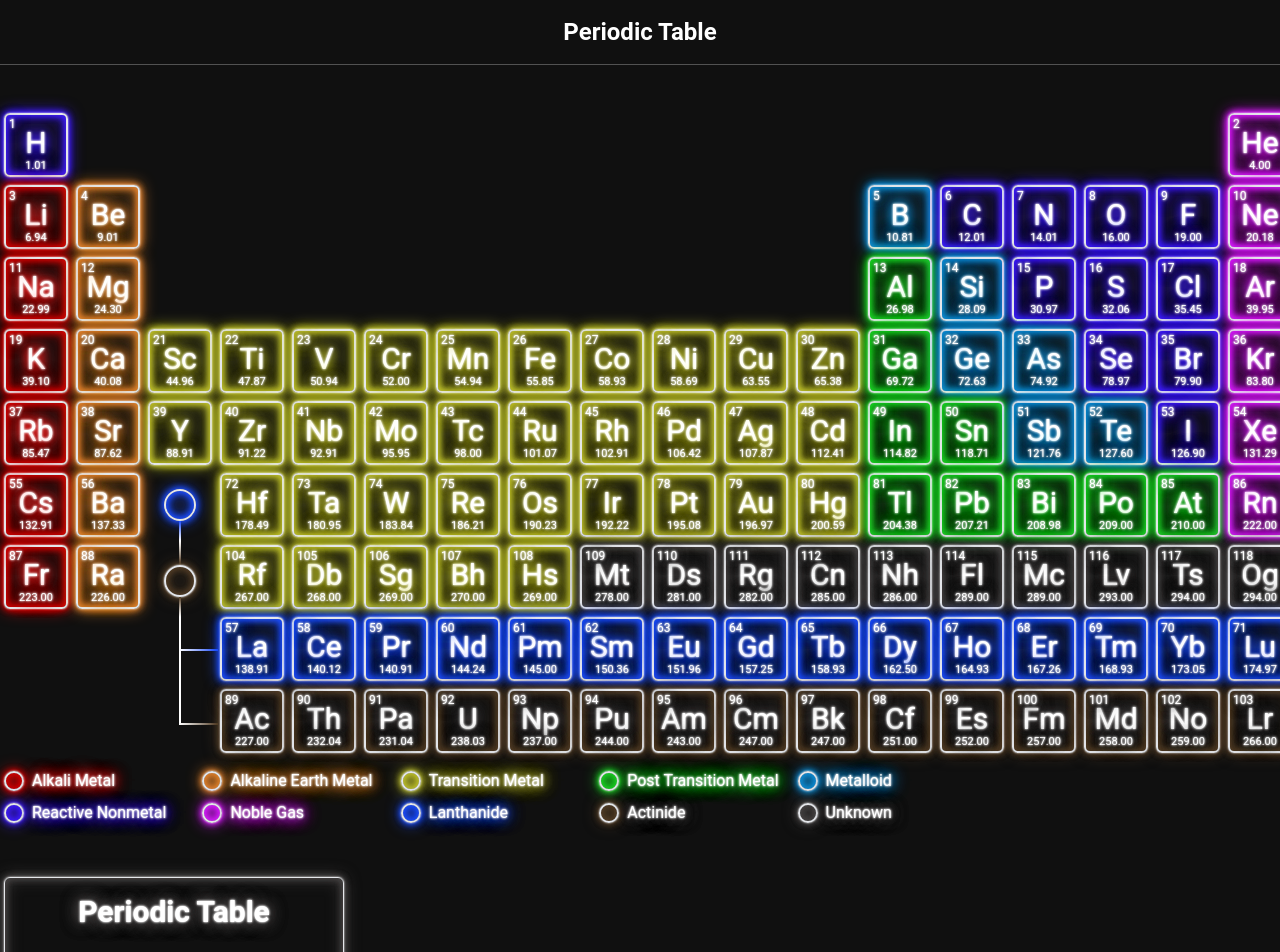
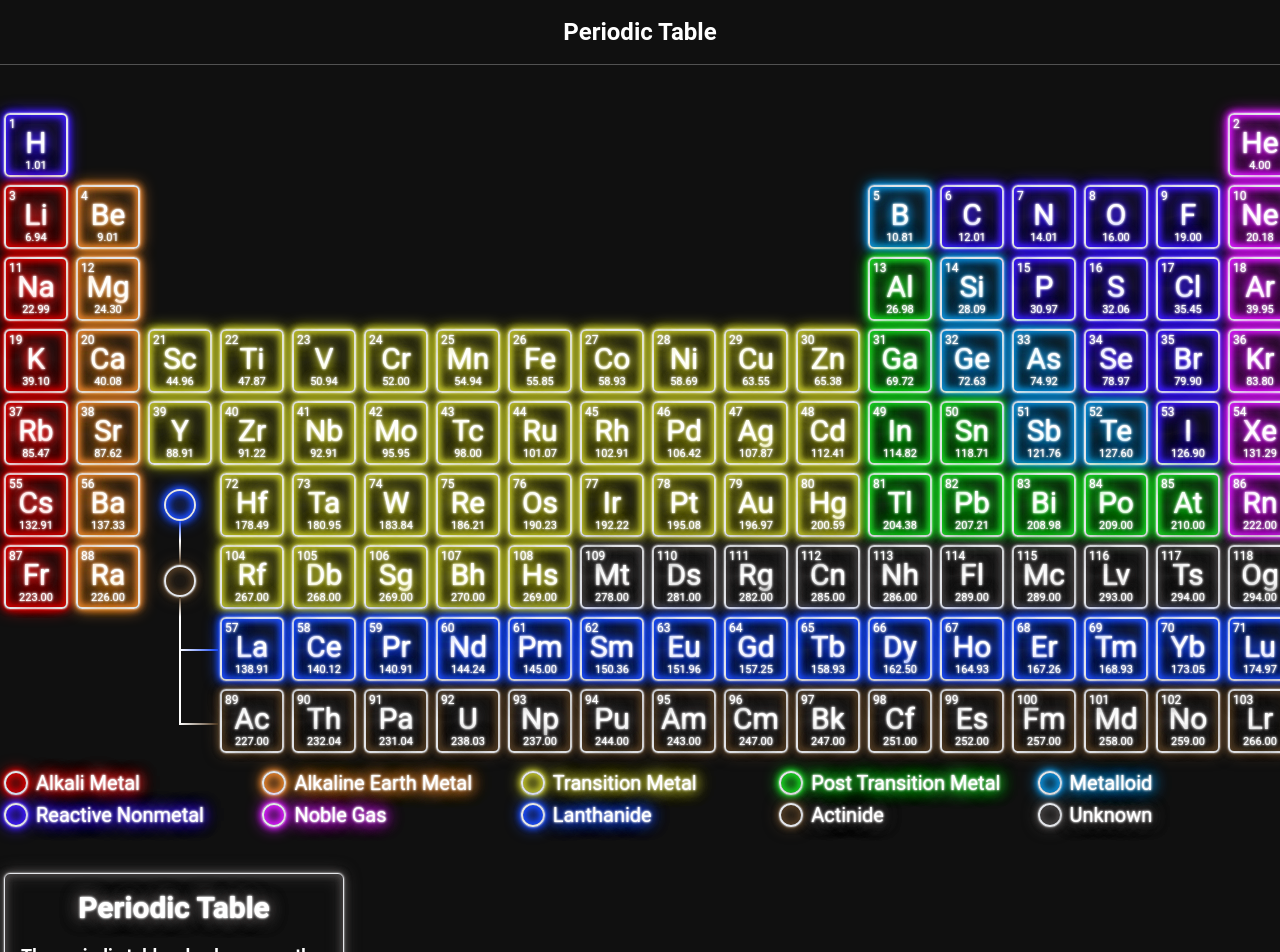
Before and after one commit to SeneSatka/chemistry-website, a Vue app: page / in a window 1280 px wide. Shown: the top 952 px of the page. Built offline with nearby package versions, Linux system fonts and the light colour scheme.

Commit message:
ElementTypeBar edited

```diff
--- a/src/components/PeriodicTable/ElementTypeBar/Bar.vue
+++ b/src/components/PeriodicTable/ElementTypeBar/Bar.vue
@@ -2,8 +2,8 @@
 import ElementTypeButton from "./ElementTypeButton.vue";
 </script>
 <template>
-  <div>
-    <div class="grid grid-cols-5 grid-rows-2 w-[62rem]">
+  <div class="">
+    <div class="grid grid-cols-5 grid-rows-2 gap-1">
       <ElementTypeButton element-type="Alkali Metal" />
       <ElementTypeButton element-type="Alkaline Earth Metal" />
       <ElementTypeButton element-type="Transition Metal" />
--- a/src/components/PeriodicTable/ElementTypeBar/ElementTypeButton.vue
+++ b/src/components/PeriodicTable/ElementTypeBar/ElementTypeButton.vue
@@ -38,13 +38,13 @@ const click = () => {
   <button
     :id="`atom-type-${elementType}`"
     @click="click"
-    class="flex flex-row mb-2 items-center gap-2 transition-all duration-500"
+    class="flex flex-row items-center gap-2 transition-all duration-500"
     :style="style"
   >
     <div
-      :class="`w-5 h-5 border-2 rounded-full ${shadow} transition-all duration-500`"
+      :class="`w-6 h-6 border-2 rounded-full ${shadow} transition-all duration-500`"
     ></div>
-    <div>{{ elementType }}</div>
+    <div class="text-xl">{{ elementType }}</div>
   </button>
 </template>
 <style scoped></style>
```
